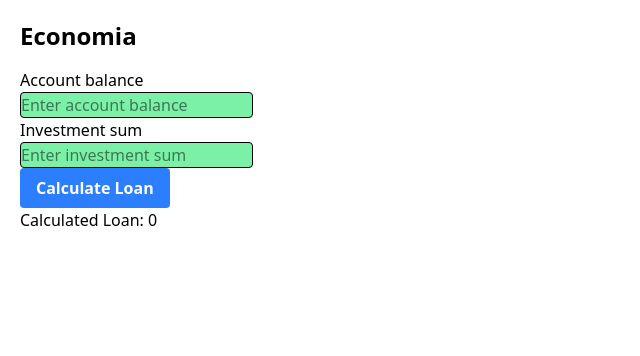
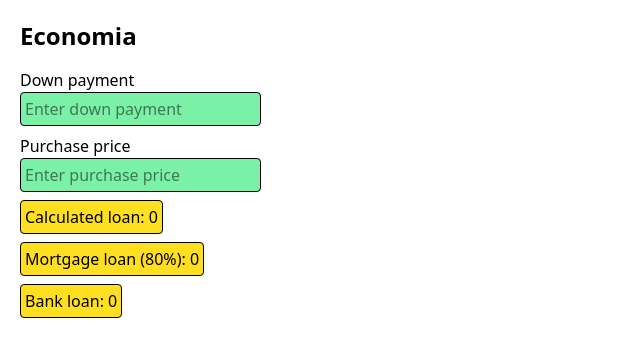
Before and after one commit to AGmarsen/Economia, an Angular app: page / in a window 1280 px wide. Shown: the top 356 px of the page, without its empty margins (0-640 px from the left). Built offline with nearby package versions, Linux system fonts and the light colour scheme.

Commit message:
mortgage + bank loan

```diff
--- a/src/app/accountantService.ts
+++ b/src/app/accountantService.ts
@@ -5,23 +5,40 @@ import { Injectable, signal } from '@angular/core';
   providedIn: 'root',
 })
 export class AccountantService {
-  private accountBalance: number = 0;
+  private downPayment: number = 0;
   private investmentSum: number = 0;
 
   private _loanAmount = signal<number>(0);
   loanAmount = this._loanAmount.asReadonly();
 
+  private _mortgageCover = signal<number>(0.8);
+  mortgageCover = this._mortgageCover.asReadonly();
 
-  setBalance(balance: number) {
-    this.accountBalance = balance;
+  private _bankLoan = signal<number>(0);
+  bankLoan = this._bankLoan.asReadonly();
+
+  private _mortgageLoan = signal<number>(0);
+  mortgageLoan = this._mortgageLoan.asReadonly();
+
+  setDownPayment(downPayment: number) {
+    this.downPayment = this.roundToCurrency(downPayment);
+    this.calculateLoan();
   }
 
   setInvestmentSum(sum: number) {
-    this.investmentSum = sum;
+    this.investmentSum = this.roundToCurrency(sum);
+    this.calculateLoan();
   }
 
   calculateLoan() {
-    this._loanAmount.set(this.investmentSum - this.accountBalance);
+    this._loanAmount.set(this.investmentSum - this.downPayment);
+    this._mortgageLoan.set(Math.min(this._loanAmount(), this.roundToCurrency(this.investmentSum * this._mortgageCover())));
+    this._bankLoan.set(this._loanAmount() - this._mortgageLoan());
+  }
+
+
+  roundToCurrency(value: number): number {
+    return Math.round((value + Number.EPSILON) * 100) / 100;
   }
 
 }
--- a/src/app/app.html
+++ b/src/app/app.html
@@ -1,12 +1,12 @@
 <main class="main">
   <div class="content m-5">
     <h1 class="text-2xl font-bold mb-4">Economia</h1>
-    <parameter label="Account balance" (valueChangedEvent)="accountantService.setBalance($event)"></parameter>
-    <parameter label="Investment sum" (valueChangedEvent)="accountantService.setInvestmentSum($event)"></parameter>
+    <parameter label="Down payment" (valueChangedEvent)="accountantService.setDownPayment($event)"/>
+    <parameter label="Purchase price" (valueChangedEvent)="accountantService.setInvestmentSum($event)"/>
 
-    <button class="bg-blue-500 hover:bg-blue-700 text-white font-bold py-2 px-4 rounded" (click)="accountantService.calculateLoan()">Calculate Loan</button>
-
-    <calculated-field label="Calculated Loan"/>
+    <calculated-field label="Calculated loan" [value]="accountantService.loanAmount()"/>
+    <calculated-field [label]="'Mortgage loan (' + (accountantService.mortgageCover() * 100) + '%)'" [value]="accountantService.mortgageLoan()"/>
+    <calculated-field label="Bank loan" [value]="accountantService.bankLoan()"/>
   </div>
 </main>
 
--- a/src/app/calculated-field/calculated-field.ts
+++ b/src/app/calculated-field/calculated-field.ts
@@ -1,13 +1,15 @@
-import { Component, inject, input } from '@angular/core';
-import { AccountantService } from '../accountantService';
+import { Component, input } from '@angular/core';
 
 @Component({
   selector: 'calculated-field',
   imports: [],
-  template: '<p>{{ label() }}: {{ accountantService.loanAmount() }}</p>',
+  template: `
+  <div class="calculated-field">
+    <p>{{ label() }}: {{ value() }}</p>
+  </div>
+  `,
 })
 export class CalculatedField {
   label = input<string>('');
-  accountantService = inject(AccountantService);
-
+  value = input<number>(0);
 }
--- a/src/app/parameter/parameter.ts
+++ b/src/app/parameter/parameter.ts
@@ -6,7 +6,7 @@ import { Component, input, output } from '@angular/core';
   template: `
     <div class="">
       <p>{{label()}}</p>
-      <input #inputField class="manual-input" type="number" placeholder="Enter {{ label().toLowerCase() }}" (input)="parameterSet(inputField.valueAsNumber)" />
+      <input #inputField class="parameter-field" type="number" placeholder="Enter {{ label().toLowerCase() }}" (input)="parameterSet(inputField.valueAsNumber)" />
     </div>
   `,
 })
--- a/src/styles.css
+++ b/src/styles.css
@@ -2,6 +2,14 @@
 
 @import 'tailwindcss';
 
-.manual-input {
-  @apply border rounded bg-green-300
+.parameter-field {
+  @apply border rounded bg-green-300 p-1 mb-2
 }
+
+.calculated-field {
+  @apply border rounded bg-yellow-300 w-fit p-1 mb-2
+}
+
+.primary-button {
+  @apply bg-blue-500 hover:bg-blue-700 text-white font-bold py-2 px-4 rounded mb-2
+}
```
Also changed, not shown: 1 other file (tests, documents, lock files or other folders).
